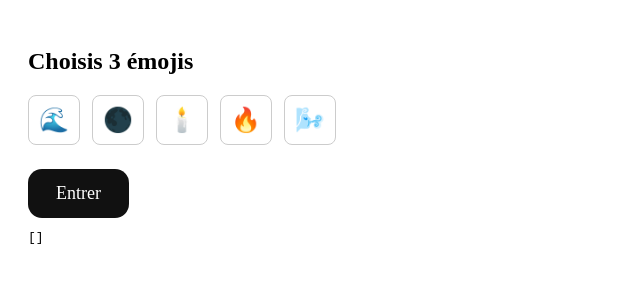
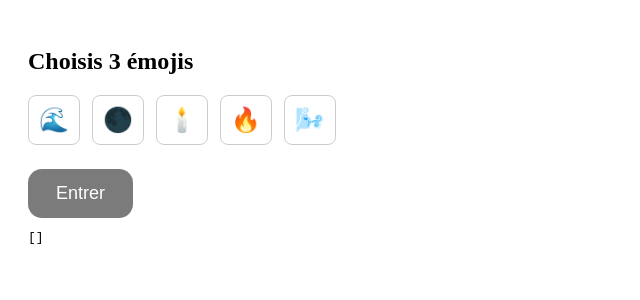
Before and after one commit to pierkiroule/EH, a React (Vite) app: page /#/ in a window 1280 px wide. Shown: the top 300 px of the page, without its empty margins (0-640 px from the left). Built offline with nearby package versions, Linux system fonts and the light colour scheme.

Commit message:
Ensure enter button submits scene

```diff
--- a/src/composer/sceneComposer.js
+++ b/src/composer/sceneComposer.js
@@ -51,6 +51,10 @@ export function composeScene({ assets, climate, seed }) {
   const music = pickOne(musicPool, rand);
   if (!music) throw new Error("No music for climate " + climate);
 
+  if (!videoPool.length) {
+    throw new Error("No video for climate " + climate);
+  }
+
   const duration = music.duration || 180;
 
   const videos = pickMany(videoPool, 1 + Math.floor(rand() * 2), rand).map(
--- a/src/routes/Experience.jsx
+++ b/src/routes/Experience.jsx
@@ -28,8 +28,14 @@ export default function Experience() {
     navigate(`/scene/${scene.id}`);
   };
 
+  const handleSubmit = (event) => {
+    event.preventDefault();
+    generate();
+  };
+
   return (
-    <div
+    <form
+      onSubmit={handleSubmit}
       style={{
         position: "relative",
         zIndex: 1000,
@@ -41,30 +47,29 @@ export default function Experience() {
 
       <EmojiPicker value={selectedEmojis} onChange={setSelectedEmojis} />
 
-      {/* CTA SAFE — pas de <button> */}
-      <div
-        role="button"
-        tabIndex={0}
-        onClick={generate}
-        onKeyDown={(e) => e.key === "Enter" && generate()}
+      <button
+        type="submit"
+        disabled={selectedEmojis.length !== 3}
         style={{
           marginTop: 24,
           padding: "14px 28px",
-          background: "#111",
+          background: selectedEmojis.length === 3 ? "#111" : "#444",
           color: "white",
           borderRadius: 14,
           fontSize: 18,
-          cursor: "pointer",
+          cursor: selectedEmojis.length === 3 ? "pointer" : "not-allowed",
           display: "inline-block",
           userSelect: "none",
+          border: "none",
+          opacity: selectedEmojis.length === 3 ? 1 : 0.7,
         }}
       >
         Entrer
-      </div>
+      </button>
 
       <pre style={{ marginTop: 12 }}>
         {JSON.stringify(selectedEmojis)}
       </pre>
-    </div>
+    </form>
   );
 }
--- a/src/routes/Scene.jsx
+++ b/src/routes/Scene.jsx
@@ -58,6 +58,16 @@ export default function Scene() {
 
   useEffect(() => {
     if (!descriptor || !mountRef.current) return;
+
+    if (!descriptor.videos || descriptor.videos.length === 0) {
+      setError("Aucune vidéo disponible pour cette scène.");
+      return;
+    }
+
+    if (!descriptor.music?.path) {
+      setError("Musique manquante pour cette scène.");
+      return;
+    }
 
     const mount = mountRef.current;
 
@@ -276,11 +286,9 @@ export default function Scene() {
       <div ref={mountRef} style={{ position: "absolute", inset: 0 }} />
 
       {!started && (
-        <div
+        <button
+          type="button"
           onClick={start}
-          role="button"
-          tabIndex={0}
-          onKeyDown={(e) => e.key === "Enter" && start()}
           style={{
             position: "absolute",
             inset: 0,
@@ -291,10 +299,11 @@ export default function Scene() {
             alignItems: "center",
             justifyContent: "center",
             cursor: "pointer",
+            border: "none",
           }}
         >
           Entrer
-        </div>
+        </button>
       )}
     </div>
   );
```
